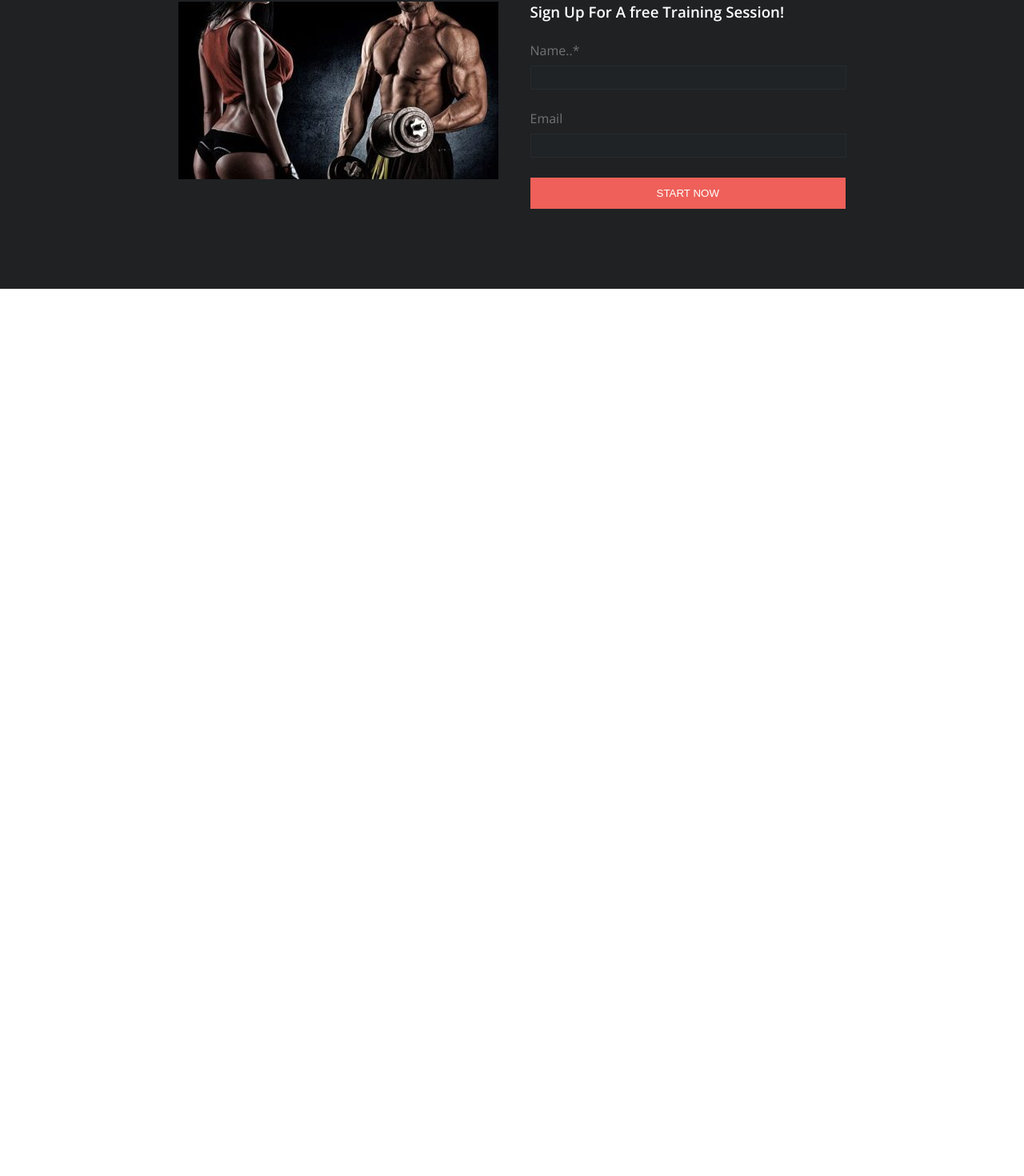
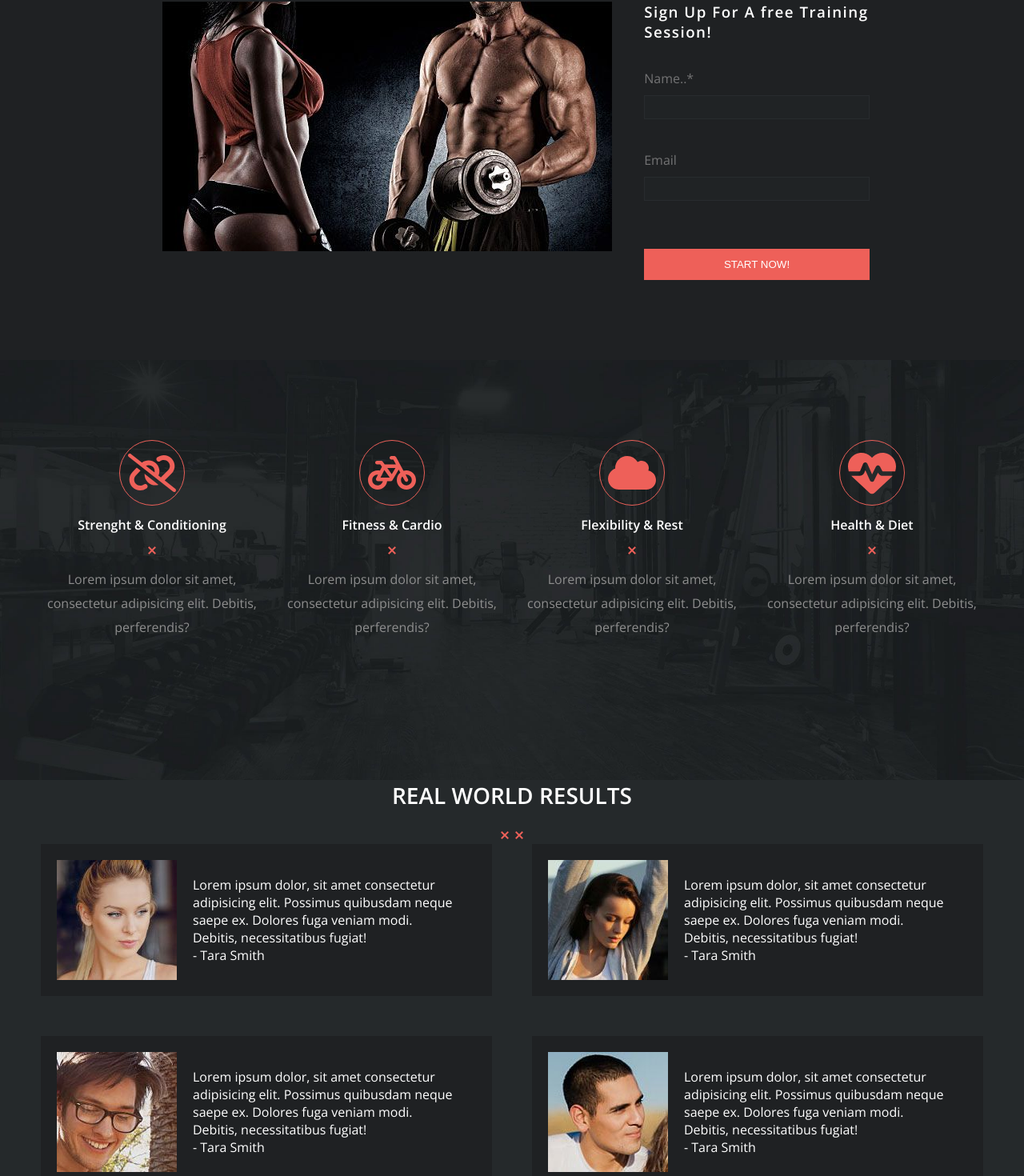
Before and after one commit to Giovannirighini2000/-proj-html-vuejs, a Vue app: page / in a window 1280 px wide. Shown: the part 1699-3169 px from the top of the page at 80% size. Before the commit the page ends 2060 px from the top, so only its background shows below. Built offline with nearby package versions, Linux system fonts and the light colour scheme.

Commit message:
feat added prep another components and main card

```diff
--- a/src/App.vue
+++ b/src/App.vue
@@ -2,6 +2,11 @@
 import MainHeader from './components/AppMainHeader.vue'
 import AppFristMain from './components/AppFristMain.vue'
 import AppSecondMain from './components/AppSecondMain.vue'
+import AppThreeMain from './components/AppThreeMain.vue'
+import AppFourMain from './components/AppFourMain.vue'
+import AppFiveMain from './components/AppFiveMain.vue'
+import AppMidle from './components/AppMidleJumbo.vue'
+
 
 
 export default {
@@ -9,6 +14,10 @@ export default {
     AppFristMain,
     MainHeader,
     AppSecondMain,
+    AppThreeMain,
+    AppFourMain,
+    AppFiveMain,
+    AppMidle,
   },
 
 
@@ -19,6 +28,10 @@ export default {
   <MainHeader />
   <AppFristMain />
   <AppSecondMain />
+  <AppThreeMain />
+  <AppFourMain />
+  <AppFiveMain />
+  <AppMidle />
 </template>
 
 <style lang="scss">
--- /dev/null
+++ b/src/components/AppFiveMain.vue
@@ -0,0 +1,3 @@
+<template></template>
+
+<style lang="scss" scoped></style>
--- /dev/null
+++ b/src/components/AppFourMain.vue
@@ -0,0 +1,98 @@
+<template>
+    <div class="back-ground">
+        <div class="container">
+            <h3 class="title-main">
+                real world results
+            </h3>
+            <img class="xx" src="/images/divider-xx-red.png" alt="">
+            <div class="container-card flex">
+                <div class="flex card">
+                    <img src="/images/review_1-compressor.jpg" alt="">
+                    <div class="text">
+                        <p class="person">Lorem ipsum dolor, sit amet consectetur adipisicing elit. Possimus quibusdam neque
+                            saepe ex.
+                            Dolores
+                            fuga veniam modi. Debitis, necessitatibus fugiat!</p>
+                        <p class="person">- Tara Smith</p>
+                    </div>
+                </div>
+                <div class="flex card">
+                    <img src="/images/review_2-compressor.jpg" alt="">
+                    <div class="text">
+                        <p class="person">Lorem ipsum dolor, sit amet consectetur adipisicing elit. Possimus quibusdam neque
+                            saepe ex.
+                            Dolores
+                            fuga veniam modi. Debitis, necessitatibus fugiat!</p>
+                        <p class="person">- Tara Smith</p>
+                    </div>
+                </div>
+                <div class="flex card">
+                    <img src="/images/review_3-compressor-2.jpg" alt="">
+                    <div class="text">
+                        <p class="person">Lorem ipsum dolor, sit amet consectetur adipisicing elit. Possimus quibusdam neque
+                            saepe ex.
+                            Dolores
+                            fuga veniam modi. Debitis, necessitatibus fugiat!</p>
+                        <p class="person">- Tara Smith</p>
+                    </div>
+                </div>
+                <div class="flex card">
+                    <img src="/images/review_4-compressor-2.jpg" alt="">
+                    <div class="text">
+                        <p class="person">Lorem ipsum dolor, sit amet consectetur adipisicing elit. Possimus quibusdam neque
+                            saepe ex.
+                            Dolores
+                            fuga veniam modi. Debitis, necessitatibus fugiat!</p>
+                        <p class="person">- Tara Smith</p>
+                    </div>
+
+                </div>
+
+
+            </div>
+
+        </div>
+
+    </div>
+</template>
+
+<style lang="scss" scoped>
+.container {
+    max-width: 1200px;
+    margin: 0 auto;
+    text-align: center;
+}
+
+.title-main {
+    color: white;
+
+    font-size: 28px;
+    margin-bottom: 20px;
+    text-transform: uppercase;
+}
+
+.back-ground {
+    background-color: #25292b;
+}
+
+.card {
+    flex-basis: 47%;
+    background-color: #1f2123;
+    padding: 20px;
+}
+
+.container-card {
+    flex-wrap: wrap;
+    gap: 50px;
+    justify-content: center;
+}
+
+.person {
+    text-align: start;
+}
+
+.text {
+    color: white;
+    padding: 20px;
+}
+</style>
--- /dev/null
+++ b/src/components/AppMidleJumbo.vue
@@ -0,0 +1,2 @@
+<template></template>
+<style lang="scss" scoped></style>
--- a/src/components/AppSecondMain.vue
+++ b/src/components/AppSecondMain.vue
@@ -1,11 +1,11 @@
 <template>
     <div class="back-ground">
         <div class="flex content">
-            <div>
-                <img src="/images/home_img-compressor-400x222.jpg" alt="">
+            <div class="basis-img">
+                <img src="/images/home_img-compressor.jpg" alt="">
 
             </div>
-            <div>
+
             <div class="signup-form">
                 <h3 class="title">Sign Up For A free Training Session!</h3>
                 <p class="grey">Name..*</p>
@@ -13,12 +13,12 @@
                 <p class="grey">Email</p>
                 <input type="email" class="box white">
                 <div>
-                        <button class="button-start">START NOW</button>
+                    <button class="button-start">START NOW!</button>
                 </div>
 
             </div>
 
-            </div>
+
 
         </div>
 
@@ -33,14 +33,16 @@
 .box {
     background-color: #202325;
     border: 1px solid #282b2e;
-    width: 395px;
+    width: 100%;
     height: 30px;
-    margin-bottom: 25px;
+    margin-bottom: 40px;
 }
 
 .title {
     color: white;
-    margin-bottom: 25px;
+    margin-bottom: 35px;
+    letter-spacing: 1.5px;
+
 
 
 
@@ -48,19 +50,32 @@
 
 .grey {
     color: #737374;
-    margin-bottom: 8px;
+    margin-bottom: 10px;
 }
 
 .content {
     justify-content: center;
     gap: 40px;
-    padding: 100px;
+    width: 100%;
+    padding: 100px 0 100px;
 }
 
 .button-start {
-    padding: 12px 158px 12px 158px;
+    width: 100%;
     color: white;
     background-color: #ee6059;
     font-weight: 200;
+    padding: 12px 0 12px 0;
+    margin-top: 20px;
+}
+
+
+.basis-img {
+    margin-left: 10px;
+}
+
+.signup-form {
+    flex-basis: 22%;
+
 }
 </style>
--- /dev/null
+++ b/src/components/AppThreeMain.vue
@@ -0,0 +1,150 @@
+<template>
+    <div class="back-ground">
+        <div class="center-margin">
+            <div class="flex content">
+                <div class="icon-description">
+                    <div class=" text">
+                        <font-awesome-icon class="icon" icon="fa-solid fa-link-slash" />
+
+
+                    </div>
+                    <h5 class="title-card">
+                        Strenght & Conditioning
+
+                    </h5>
+                    <div class="flex center-x">
+                        <img src="/images/divider-x-red.png" alt="">
+                    </div>
+                    <p class="text">
+                        Lorem ipsum dolor sit amet, consectetur adipisicing elit. Debitis, perferendis?
+
+                    </p>
+
+                </div>
+                <div class="icon-description">
+                    <div class="text">
+                        <font-awesome-icon class="icon" icon="fa-solid fa-bicycle" />
+
+
+                    </div>
+                    <h5 class="title-card">
+                        Fitness & Cardio
+
+                    </h5>
+                    <div class="flex center-x">
+                        <img src="/images/divider-x-red.png" alt="">
+                    </div>
+                    <p class="text">
+                        Lorem ipsum dolor sit amet, consectetur adipisicing elit. Debitis, perferendis?
+
+                    </p>
+
+                </div>
+                <div class="icon-description">
+                    <div class=" text">
+                        <font-awesome-icon class="icon" icon="fa-solid fa-cloud" />
+
+
+                    </div>
+                    <h5 class="title-card">
+                        Flexibility & Rest
+
+                    </h5>
+                    <div class="flex center-x">
+                        <img src="/images/divider-x-red.png" alt="">
+                    </div>
+                    <p class="text">
+                        Lorem ipsum dolor sit amet, consectetur adipisicing elit. Debitis, perferendis?
+
+                    </p>
+
+                </div>
+                <div class="icon-description">
+                    <div class="text">
+                        <font-awesome-icon class="icon" icon="fa-solid fa-heart-pulse" />
+
+
+                    </div>
+                    <h5 class="title-card">
+                        Health & Diet
+
+                    </h5>
+                    <div class="flex center-x">
+                        <img src="/images/divider-x-red.png" alt="">
+                    </div>
+
+                    <p class="text">
+                        Lorem ipsum dolor sit amet, consectetur adipisicing elit. Debitis, perferendis?
+
+                    </p>
+
+                </div>
+
+
+            </div>
+
+        </div>
+
+
+
+    </div>
+</template>
+
+<style lang="scss" scoped>
+.white {
+    color: white;
+
+}
+
+.back-ground {
+    height: 525px;
+
+    background-image: url('/images/gym_bkgd_bw-compressor.jpg');
+    background-size: cover;
+    background-repeat: no-repeat;
+    background-position: center;
+}
+
+
+
+.icon {
+    border: 1px solid currentColor;
+    padding: 10px;
+    border-radius: 50%;
+    font-size: 50px;
+    width: 60px;
+    height: 60px;
+    color: #ee6059;
+
+}
+
+
+.content {
+    justify-content: center;
+    padding-top: 100px;
+}
+
+.text {
+    text-align: center;
+    color: #8e8e8e;
+    line-height: 30px;
+}
+
+.center-margin {
+    max-width: 1200px;
+    margin: 0 auto;
+}
+
+.center-x {
+    justify-content: center;
+    margin: 15px 0 15px 0;
+}
+
+.title-card {
+    color: white;
+    text-align: center;
+    padding-top: 10px;
+    font-size: 16px;
+
+}
+</style>
--- a/src/main.js
+++ b/src/main.js
@@ -4,6 +4,10 @@ import App from './App.vue'
 import { library } from '@fortawesome/fontawesome-svg-core'
 import { FontAwesomeIcon } from '@fortawesome/vue-fontawesome'
 import { faPlay } from '@fortawesome/free-solid-svg-icons'
-library.add(faPlay)
+import { faLinkSlash } from '@fortawesome/free-solid-svg-icons'
+import { faBicycle } from '@fortawesome/free-solid-svg-icons'
+import { faCloud } from '@fortawesome/free-solid-svg-icons'
+import { faHeartPulse } from '@fortawesome/free-solid-svg-icons'
+library.add(faPlay, faLinkSlash, faBicycle, faCloud, faHeartPulse)
 
 createApp(App).component('font-awesome-icon', FontAwesomeIcon).mount('#app')
```
Lines whose indentation alone changed are shown as unchanged.
